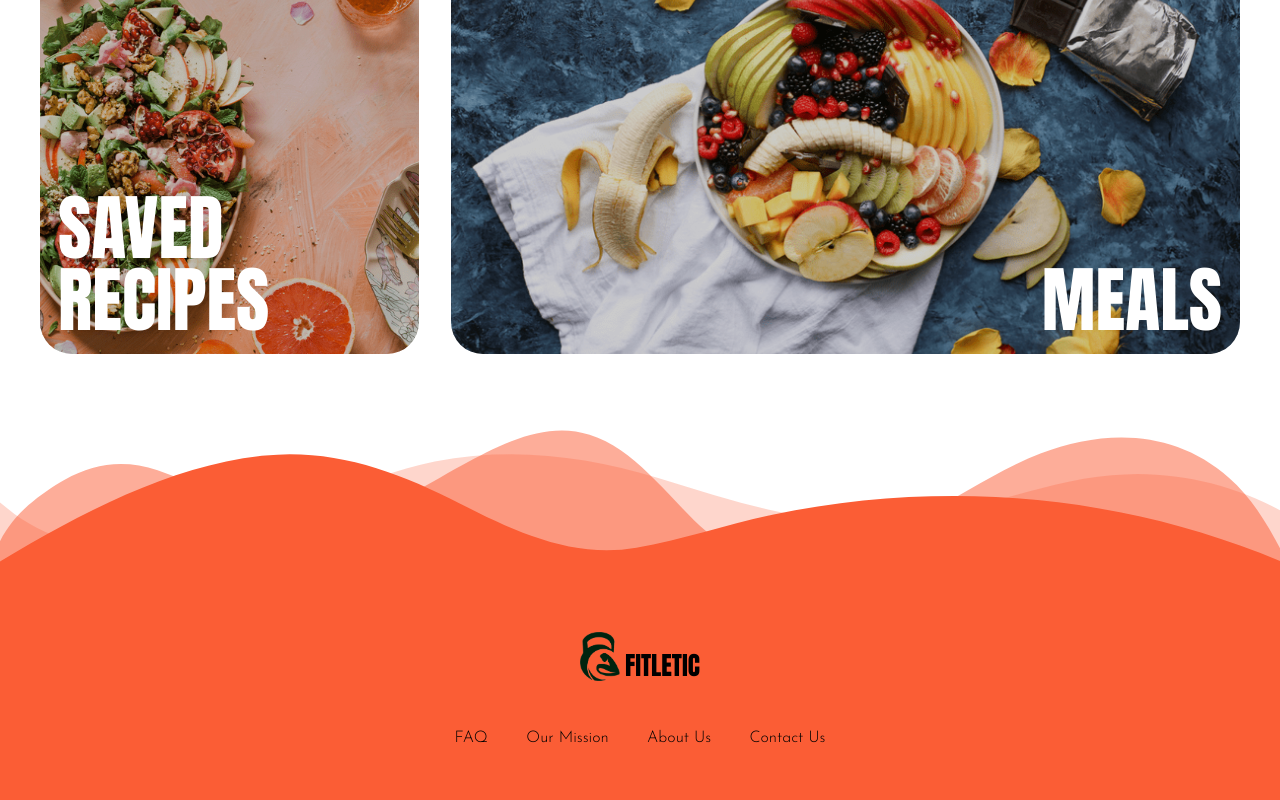
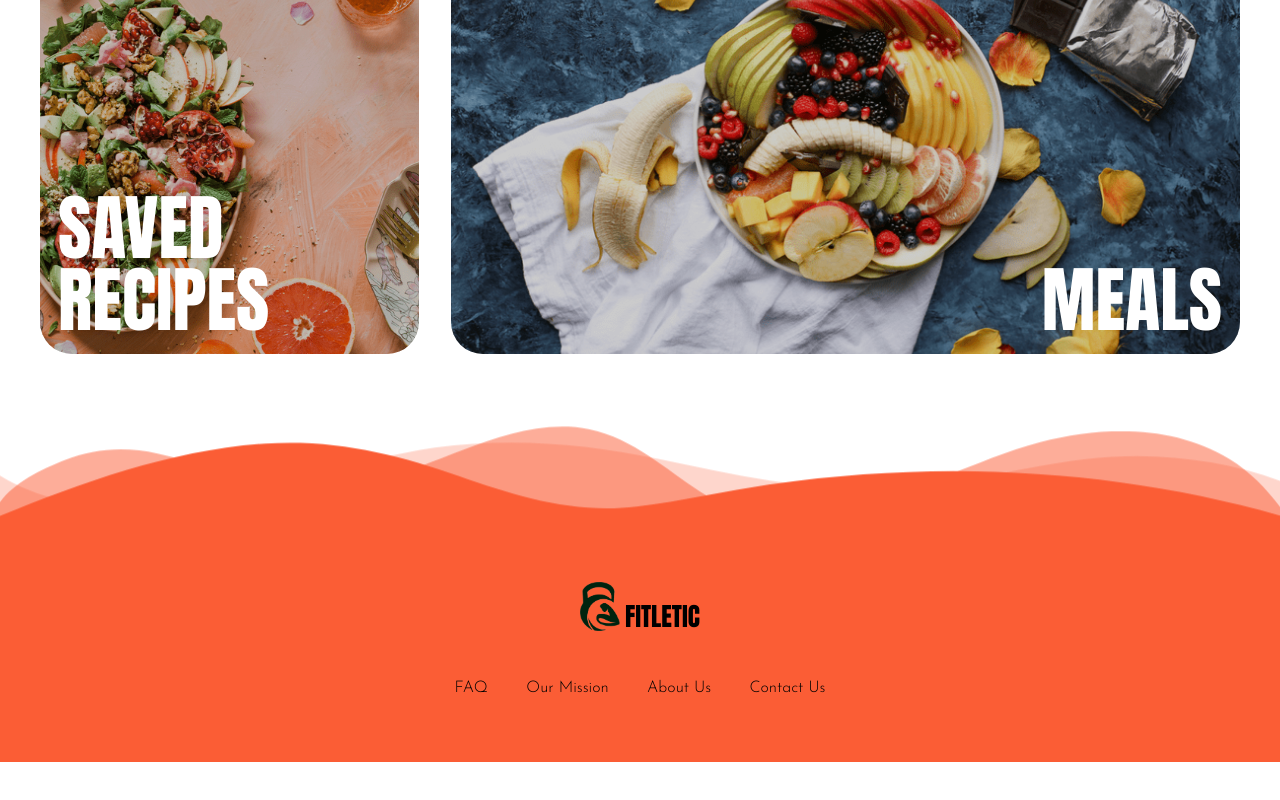
Before and after one commit to jling1234/Fitletic, a React (Vite) app in the folder react/: page / in a window 1280 px wide. Shown: the part 1571-2371 px from the top of the page. After the commit the page ends 2333 px from the top, so only its background shows below. Built offline with nearby package versions, Linux system fonts and the light colour scheme.

Commit message:
Adjust footer height and fix random gaps

```diff
--- a/react/src/Homepage/Homepage.jsx
+++ b/react/src/Homepage/Homepage.jsx
@@ -1,7 +1,7 @@
 import { Link } from "react-router-dom";
 
 import Header from "../Shared/Header/Header.jsx";
-import Footer, { FooterWaveDivider } from "../Shared/Footer/Footer.jsx";
+import FooterWithWaves from "../Shared/Footer/Footer.jsx";
 
 import "./Homepage.css";
 
@@ -92,8 +92,7 @@ function Homepage() {
         </div>
 
         <HomepageContent></HomepageContent>
-        <FooterWaveDivider></FooterWaveDivider>
-        <Footer></Footer>
+        <FooterWithWaves></FooterWithWaves>
       </main>
     </div>
   );
--- a/react/src/Shared/Footer/Footer.css
+++ b/react/src/Shared/Footer/Footer.css
@@ -6,7 +6,7 @@
 
 .custom-shape-divider-footer svg {
   width: 100%;
-  height: 150px;
+  height: 8dvw;
 }
 
 .custom-shape-divider-footer .shape-fill {
@@ -57,3 +57,7 @@
 .footer .footer-links li:hover {
   transform: scale(1.1);
 }
+
+.footer-wave-container .custom-shape-divider-footer {
+  margin-bottom: -2px; /* Remove random gaps */
+}
--- a/react/src/Shared/Footer/Footer.jsx
+++ b/react/src/Shared/Footer/Footer.jsx
@@ -31,7 +31,7 @@ export function FooterWaveDivider() {
   );
 }
 
-export default function Footer() {
+export function Footer() {
   return (
     <footer className="footer">
       <Logo></Logo>
@@ -53,3 +53,12 @@ export default function Footer() {
     </footer>
   );
 }
+
+export default function FooterWithWaves() {
+  return (
+    <div className="footer-wave-container">
+      <FooterWaveDivider></FooterWaveDivider>
+      <Footer></Footer>
+    </div>
+  );
+}
```
